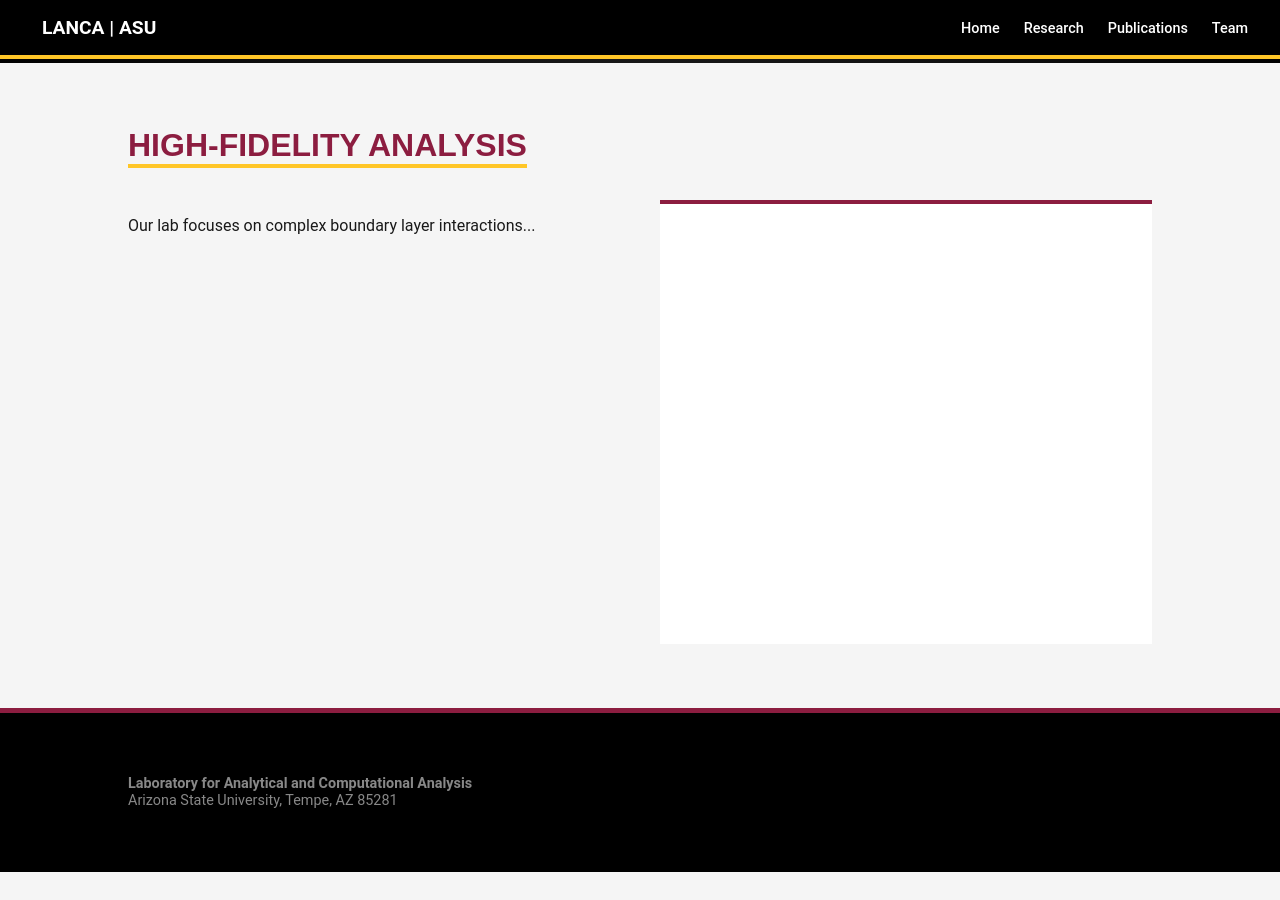
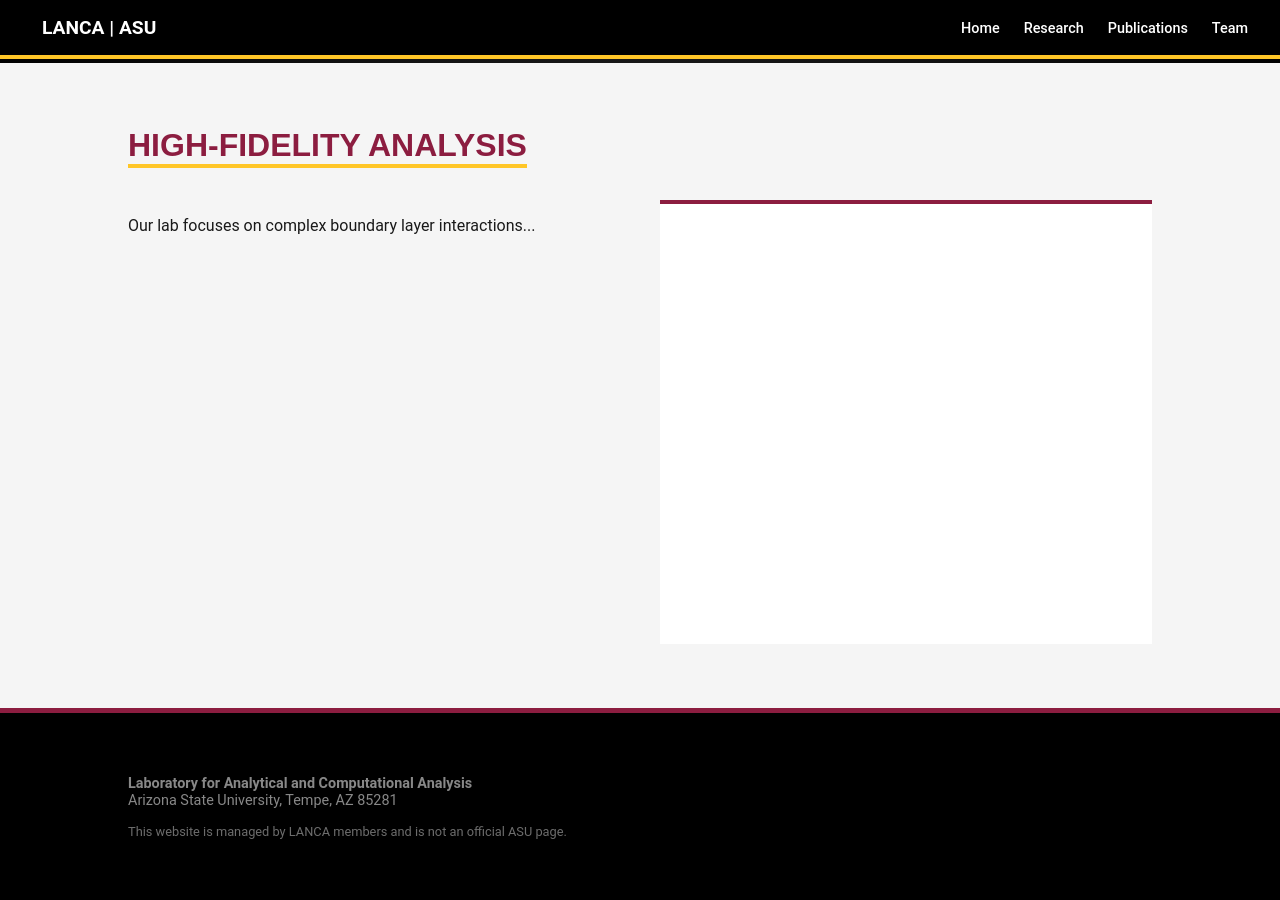
Before and after one commit to Saumya2402/LANCA-lab, a Jekyll site: the page built from index.html, in a window 1280 px wide and 900 px high, scrolled down 716 px. Built offline with Jekyll 4.4.1, drawn with Linux system fonts in a browser that asks for light colours; some web fonts are replaced; before the commit the page ends 1588 px from its top, so only the background shows below that.

Commit message:
Update default.html

```diff
--- a/_layouts/default.html
+++ b/_layouts/default.html
@@ -48,7 +48,9 @@
     <footer>
         <p><strong>Laboratory for Analytical and Computational Analysis</strong><br>
         Arizona State University, Tempe, AZ 85281</p>
+        <p style="margin-top:10px; font-size:0.8rem; opacity: 0.8;">
+            This website is managed by LANCA members and is not an official ASU page.
+        </p>
     </footer>
-
 </body>
 </html>
```
